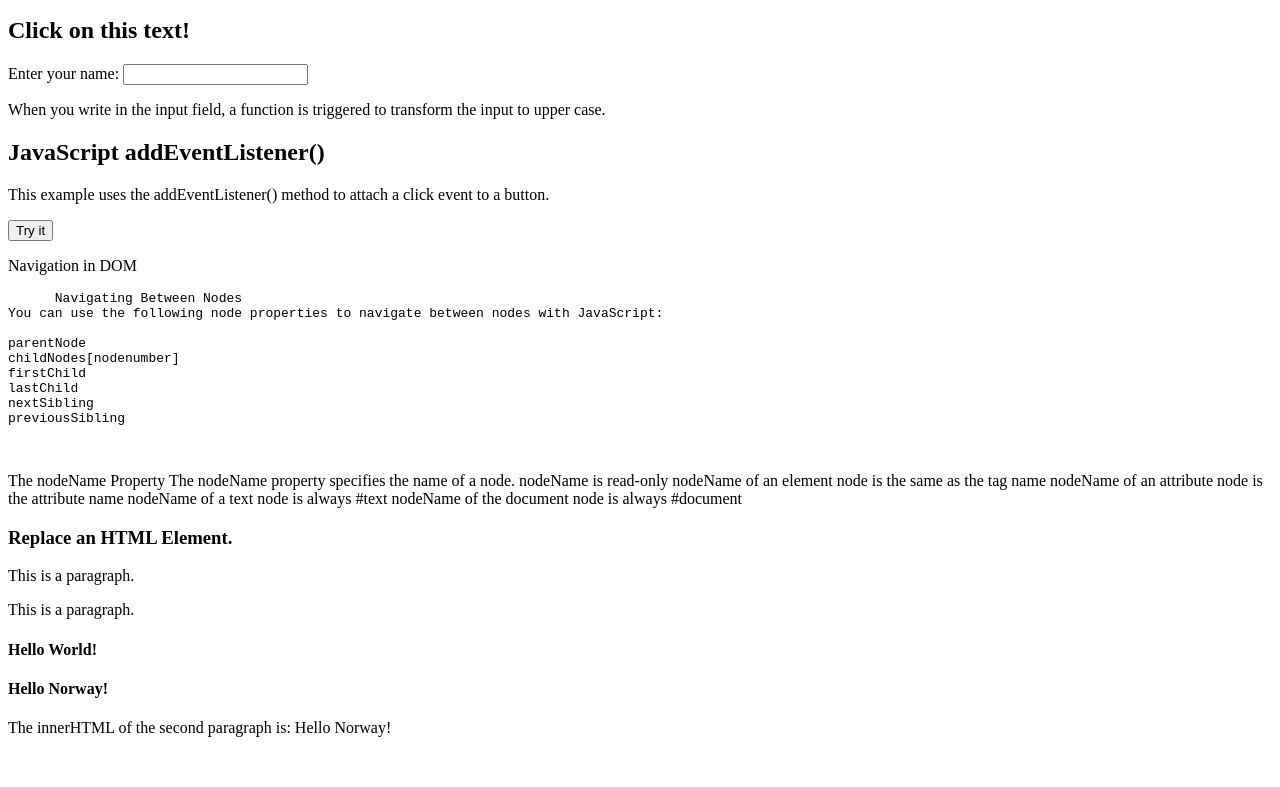
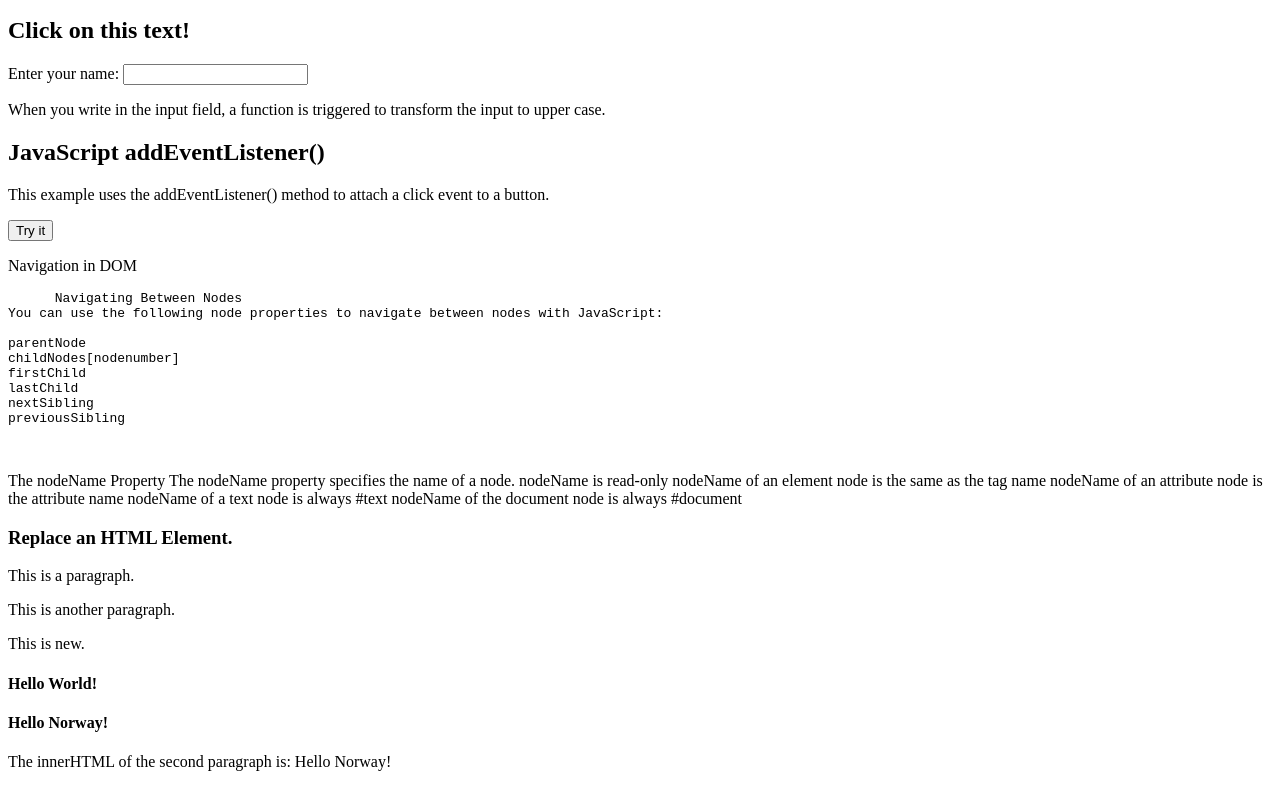
Before and after one commit to muthu8985/javascript-DOM, a plain HTML site: page index.html in a window 1280 px wide. Shown: the part 1395-2182 px from the top of the page. Before the commit the page ends 2148 px from the top, so only its background shows below. Drawn offline with Linux system fonts and the light colour scheme.

Commit message:
Added the nodes Replace HTML Element .

```diff
--- a/index.html
+++ b/index.html
@@ -157,19 +157,19 @@ nodeName of the document node is always #document
 
     </p>
     <h3>Replace an HTML Element.</h3>
-
     <div id="div1">
       <p id="p1">This is a paragraph.</p>
-<p id="p2">This is a paragraph.</p>
+      <p id="p2">This is another paragraph.</p>
       </div>
 
       <script>
-const parent = document.getElementById("div1");
-const child = document.getElementById("p1");
       const para = document.createElement("p");
       const node = document.createTextNode("This is new.");
       para.appendChild(node);
-parent.replaceChild(para,child);
+      const element = document.getElementById("div1");
+      element.appendChild(para);
+      </script>
+
 </script>
 
 <h4>Hello World!</h4>
```
Lines whose indentation alone changed are shown as unchanged.
